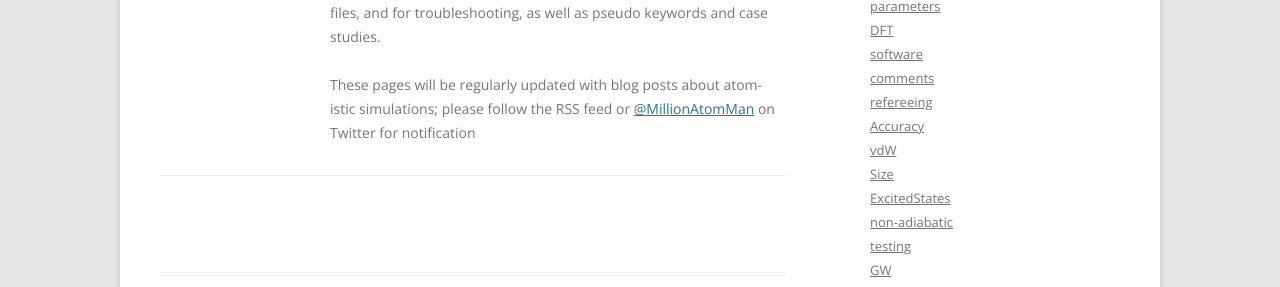
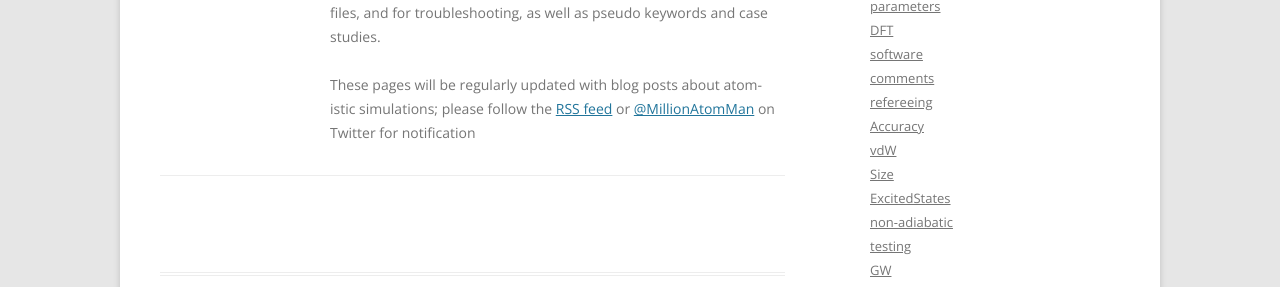
Before and after one commit to davidbowler/AtomisticSimulations, a Jekyll site: the page built from index.html, in a window 1280 px wide. Shown: the part 741-1028 px from the top of the page. Built offline with Jekyll 4.4.1, drawn with Linux system fonts in a browser that asks for light colours.

Commit message:
Added new RSS link

```diff
--- a/index.html
+++ b/index.html
@@ -26,7 +26,7 @@
 <td style="vertical-align: top;">
 <p style="font-size: 14px;">This introductory &#8216;how to&#8217; title enables readers to understand, plan, run, and analyze their own independent atomistic simulations, and decide which method to use and which questions to ask in their research project. It is written in a clear and precise language, focusing on a thorough understanding of the concepts behind the equations and how these are used in the simulations. As a result, readers will learn how to design the computational model and which parameters of the simulations are essential, as well as being able to assess whether the results are correct, find and correct errors, and extract the relevant information from the results. Finally, they will know which information needs to be included in their publications.</p>
 <p style="font-size: 14px;">This book includes checklists for planning projects, analyzing output files, and for troubleshooting, as well as pseudo keywords and case studies.</p>
-<p style="font-size: 14px;">These pages will be regularly updated with blog posts about atomistic simulations; please follow the RSS feed or <a href="https://twitter.com/MillionAtomMan" target="_blank">@MillionAtomMan</a> on Twitter for notification</p>
+<p style="font-size: 14px;">These pages will be regularly updated with blog posts about atomistic simulations; please follow the <a href="{{ site.baseurl }}/feed.xml">RSS feed</a> or <a href="https://twitter.com/MillionAtomMan" target="_blank">@MillionAtomMan</a> on Twitter for notification</p>
 </td>
 </tr>
 </tbody>
```
